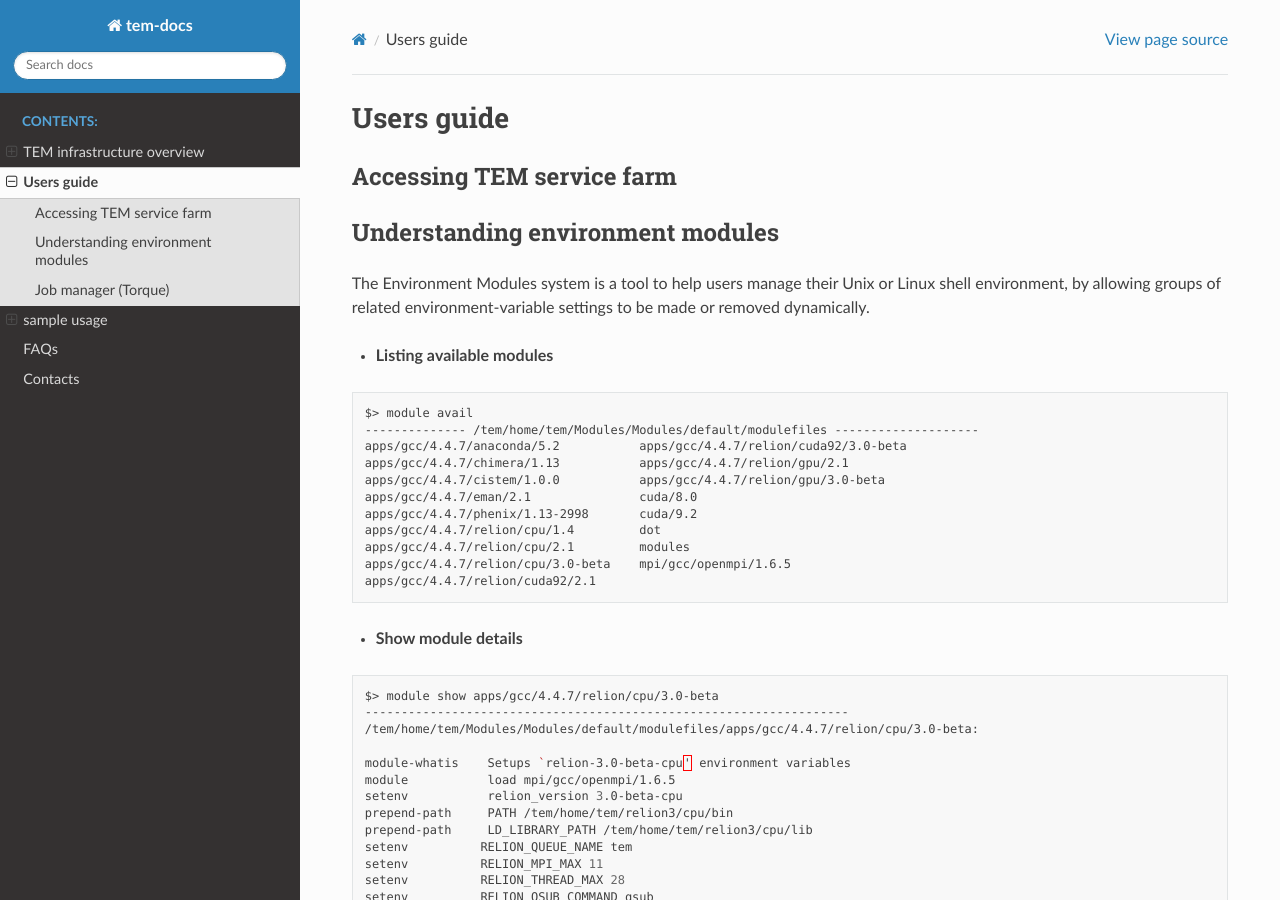
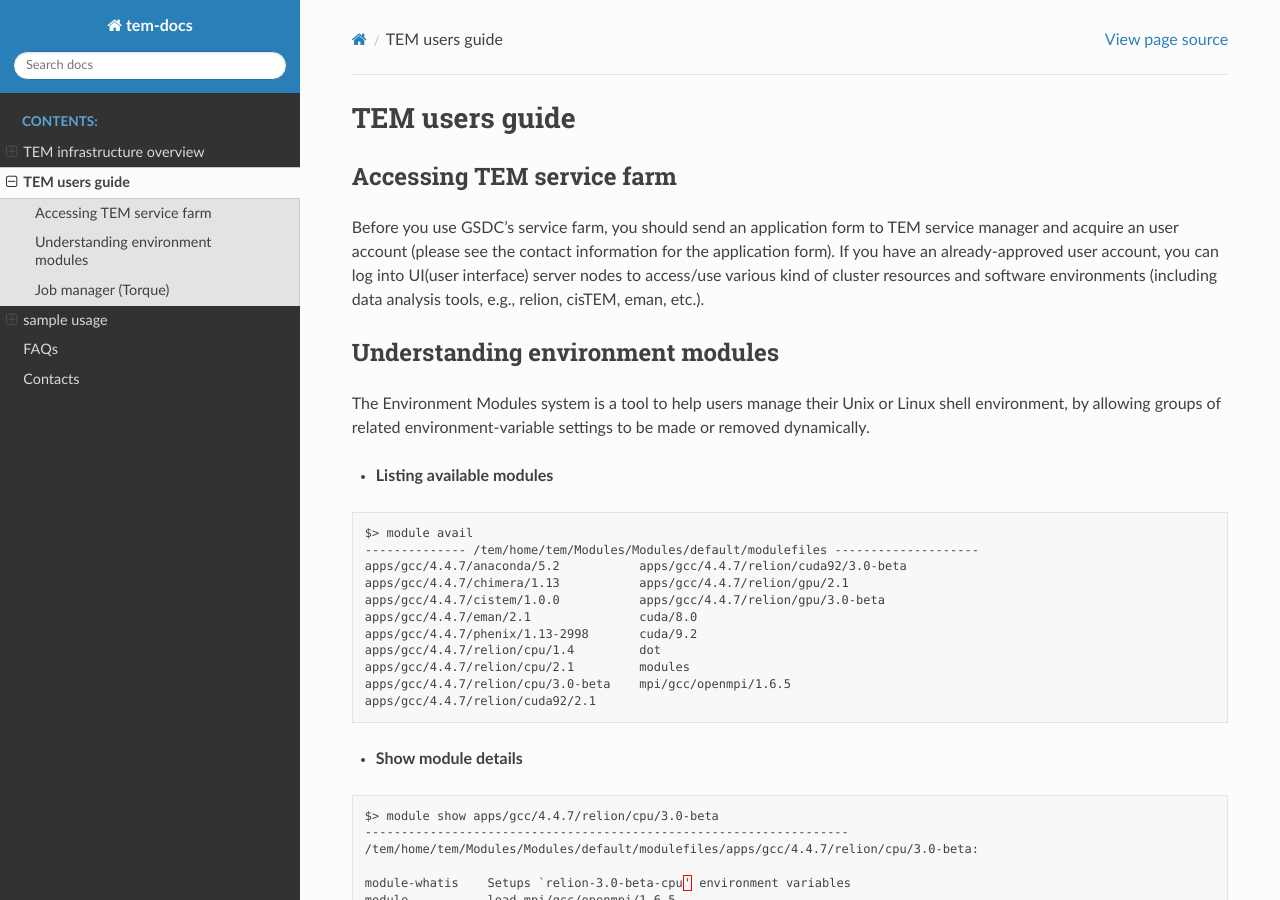
Before and after one commit to junglok/tem-docs, a Sphinx documentation site: the page built from docs/guide.rst, in a window 1280 px wide and 900 px high. Built offline with Sphinx 7.4.7 and the Read the Docs theme 2.0.0, drawn with Linux system fonts in a browser that asks for light colours.

Commit message:
first commit

```diff
--- a/docs/guide.rst
+++ b/docs/guide.rst
@@ -1,9 +1,12 @@
-***********
-Users guide
-***********
+***************
+TEM users guide
+***************
 
 Accessing TEM service farm
 ==========================
+Before you use GSDC's service farm, you should send an application form to TEM service manager and acquire an user account (please see the contact information for the application form). If you have an already-approved user account, you can log into UI(user interface) server nodes to access/use various kind of cluster resources and software environments (including data analysis tools, e.g., relion, cisTEM, eman, etc.).
+
+
 
 Understanding environment modules
 =================================
--- a/docs/infra.rst
+++ b/docs/infra.rst
@@ -125,7 +125,7 @@ Data analysis tools
 |              |                     |                                                                    |                                        |
 |              |                     | - https://www.cgl.ucsf.edu/chimera                                 |                                        |
 |              +---------------------+--------------------------------------------------------------------+----------------------------------------+
-|              | CryoSPARC           | | CryoSPARC is the state-of-the-art platform used globally for     | | not deployed yet                     |
+|              | CryoSPARC           | | CryoSPARC is the state-of-the-art platform used globally for     | | Not deployed yet                     |
 |              |                     | | obtaining 3D structural information from single particle cryo-EM | | (on the drawing board)               |
 |              |                     | | data.                                                            |                                        |
 |              |                     |                                                                    |                                        |
```
